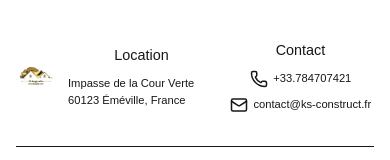
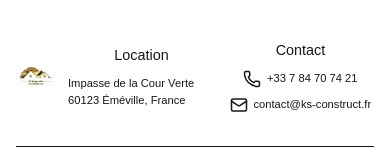
Before and after one commit to neon1024/ks-construct, a Next.js app: page /contact in a window 390 px wide. Shown: the part 668-828 px from the top of the page. Built offline with nearby package versions, Linux system fonts and the light colour scheme; no server answers.

Commit message:
make contact phone number callable + formatting

```diff
--- a/app/components/layout/Footer/Footer.tsx
+++ b/app/components/layout/Footer/Footer.tsx
@@ -10,6 +10,7 @@ import {
     StyledFooter,
     StyledFooterItem,
 } from "../Footer/styles";
+import { formatPhoneNumber } from "./utils";
 
 export default function Footer() {
     const year = new Date().getFullYear();
@@ -35,7 +36,9 @@ export default function Footer() {
                     <IconAndTextContainer>
                         <Phone size={18} />
                         <StyledFooterItem>
-                            {COMPANY.PHONE_NUMBER}
+                            <a href={`tel:${COMPANY.PHONE_NUMBER}`}>
+                                {formatPhoneNumber(COMPANY.PHONE_NUMBER)}
+                            </a>
                         </StyledFooterItem>
                     </IconAndTextContainer>
 
--- /dev/null
+++ b/app/components/layout/Footer/utils.tsx
@@ -0,0 +1,22 @@
+const formatPhoneNumberFR = (phoneNumber: string) => {
+    return phoneNumber.replace(
+        /^33(\d)(\d{2})(\d{2})(\d{2})(\d{2})$/,
+        "+33 $1 $2 $3 $4 $5",
+    );
+};
+
+export const formatPhoneNumber = (phoneNumber: string) => {
+    if (!phoneNumber) return "";
+
+    // remove anything that is not a number, for example "+"
+    const cleanedPhoneNumber = phoneNumber.replace(/\D/g, "");
+
+    if (
+        cleanedPhoneNumber.startsWith("33") &&
+        cleanedPhoneNumber.length === 11
+    ) {
+        return formatPhoneNumberFR(cleanedPhoneNumber);
+    }
+
+    return phoneNumber;
+};
--- a/constants.ts
+++ b/constants.ts
@@ -1,6 +1,6 @@
 export const COMPANY = {
     NAME: "KS Construction",
     LOCATION: "Impasse de la Cour Verte 60123 Éméville, France",
-    PHONE_NUMBER: "+33.784707421",
+    PHONE_NUMBER: "+33784707421",
     EMAIL: "contact@ks-construct.fr",
 };
```
